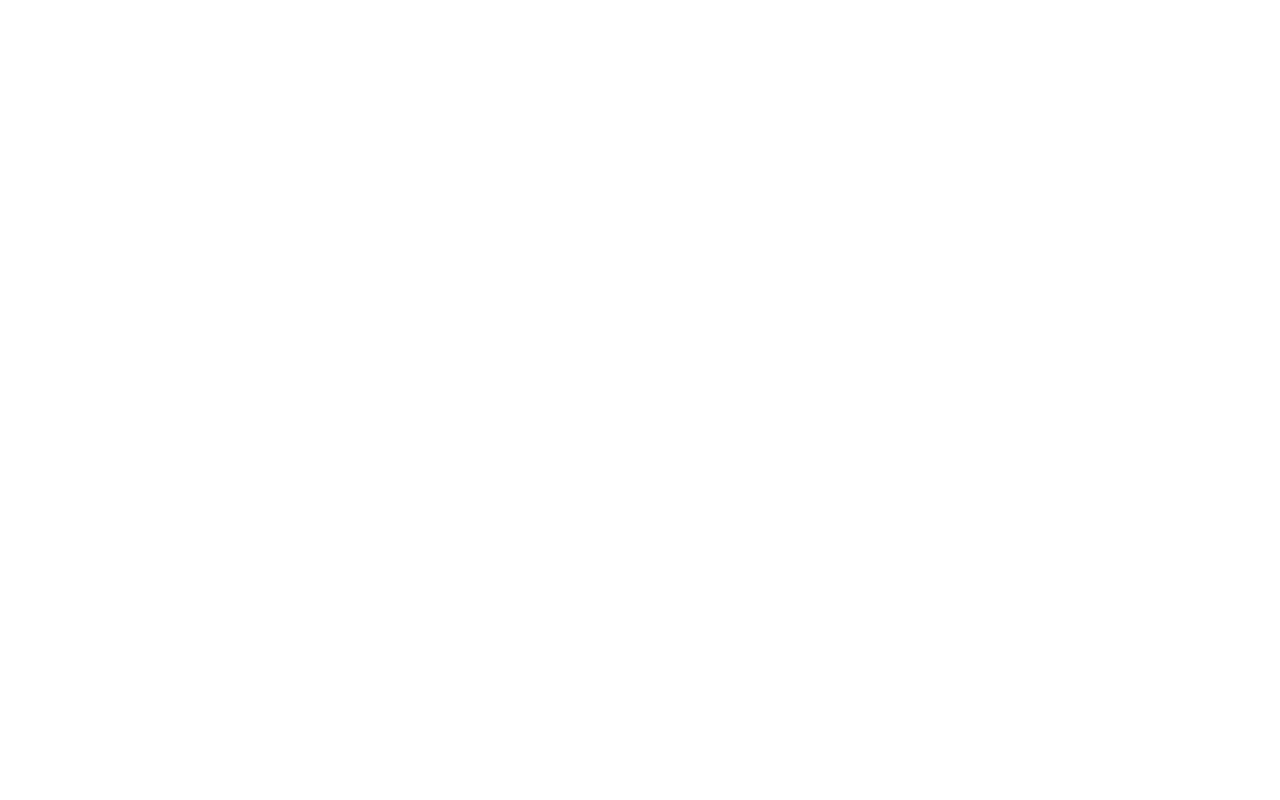
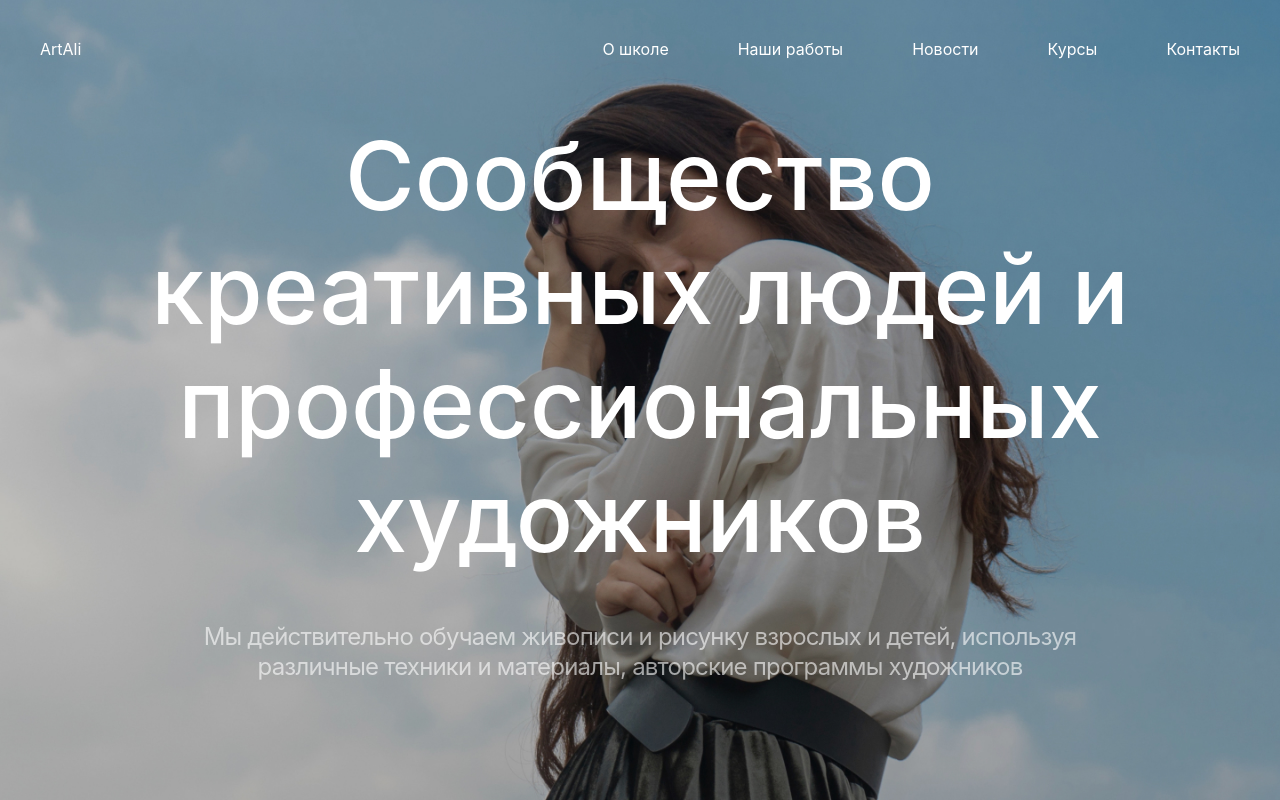
Before and after one commit to Unleashed97/artali, a website: page src/index.html in a window 1280 px wide. Drawn offline with nearby package versions, Linux system fonts and the light colour scheme; files that its build step writes are made by us from their sources; files whose address does not match are found by name.

Commit message:
feat: add showcase

```diff
--- a/src/index.html
+++ b/src/index.html
@@ -11,7 +11,19 @@
     @@include('html/partials/header.html')
 
     <!-- main -->
-    <main></main>
+    <main>
+        <!-- showcase -->
+        <div class="showcase">
+            <div class="container container--lg">
+                <div class="showcase__inner">
+                    <h1 class="showcase__title">Сообщество креативных людей и профессиональных художников </h1>
+
+                    <p class="showcase__subtitle">Мы действительно обучаем живописи и рисунку взрослых и детей,
+                        используя различные техники и материалы, авторские программы художников</p>
+                </div>
+            </div>
+        </div>
+    </main>
     <!-- footer include -->
     @@include('html/partials/footer.html')
 
--- a/src/scss/components/container.scss
+++ b/src/scss/components/container.scss
@@ -3,4 +3,9 @@
     max-width: 1230px;
     padding: 0 15px;
     margin: 0 auto;
+
+    &--lg {
+        max-width: 1440px;
+        padding: 0;
+    }
 }
--- /dev/null
+++ b/src/scss/components/showcase.scss
@@ -0,0 +1,34 @@
+.showcase {
+    &__inner {
+        min-height: 100vh;
+        padding: 0 77px;
+
+        display: flex;
+        flex-direction: column;
+        justify-content: center;
+        align-items: center;
+
+        text-align: center;
+
+        background: url('../img/showcase/bg.jpg') no-repeat center / cover;
+    }
+
+    &__title {
+        margin-bottom: 47px;
+
+        font-size: 95px;
+        font-weight: 500;
+        line-height: 1.2;
+        color: $colors-primary;
+    }
+
+    &__subtitle {
+        max-width: 911px;
+
+        font-size: 24px;
+        line-height: 30px;
+        letter-spacing: -0.8px;
+
+        color: rgba($colors-primary, 60%);
+    }
+}
--- a/src/scss/style.scss
+++ b/src/scss/style.scss
@@ -17,6 +17,17 @@ body {
     margin: 0;
 
     font-family: $family;
+    color: $colors-secondary;
+}
+
+h1,
+h2,
+h3,
+h4,
+h5,
+h6,
+p {
+    margin: 0;
 }
 
 ul {
@@ -34,4 +45,5 @@ a {
 @import 'components/header.scss';
 @import 'components/container.scss';
 @import 'components/nav.scss';
+@import 'components/showcase.scss';
 @import 'components/footer.scss';
```
Also changed, not shown: dist/css/style.min.css, dist/img/showcase/Background Image.jpg (added), dist/img/showcase/Background Image.webp (added), dist/img/showcase/bg.jpg (added), dist/img/showcase/bg.webp (added), dist/index.html, src/img/showcase/bg.jpg (added).
